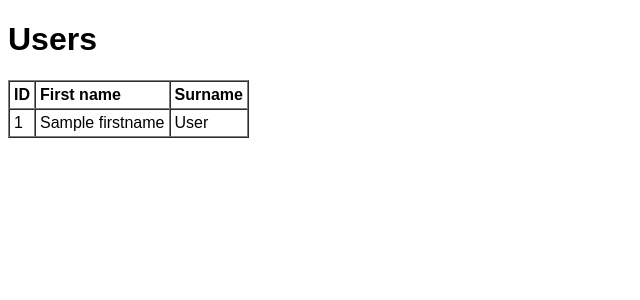
After one commit to artingo/FlaskBudgetBook, a Flask app: template templates/users/index.html in a window 1280 px wide. The commit adds this page. Shown: the top 300 px of the page, without its empty margins (0-640 px from the left). Run offline with Flask 3, Linux system fonts and the light colour scheme; the template is opened without the code that fills it: most values are stand-ins (such as "Sample title", 1, 10 or a date in 2020).

Commit message:
Added HTML page for users overview.

```diff
--- a/app.py
+++ b/app.py
@@ -1,17 +1,21 @@
-from flask import Flask
-from backend.db import mongo, init_db
+from flask import Flask, render_template, send_from_directory
+from backend.db import init_db
+from backend.users import DbUsers
+
 """
 This script handles DB connection and URL routes
 """
 app = Flask(__name__)
-init_db(app)
+mongo = init_db(app)
+
+dbUsers = DbUsers(mongo)
 @app.route('/')
 def root():
-    """
-    Reacts to the root URL, i.e. "/".
-    Currently, shows the succesfuls DB connection.
-    """
-    return f"DB connection: {mongo.db}"
+    # get all users from the database
+    users = dbUsers.read_all()
+
+    # show them in the HTML page
+    return render_template('users/index.html', users=users)
 
 if __name__ == '__main__':
     app.run()
--- a/static/css/global.css
+++ b/static/css/global.css
@@ -1,3 +1,7 @@
 * {
     font-family: sans-serif;
 }
+
+th {
+    text-align: left;
+}
--- /dev/null
+++ b/templates/users/index.html
@@ -0,0 +1,29 @@
+<!DOCTYPE html>
+<html lang="en">
+<head>
+    <meta charset="UTF-8">
+    <title>Users</title>
+    <link rel="icon" type="image/x-icon" href="/static/favicon.ico">
+    <link rel="stylesheet" href="/static/css/global.css">
+</head>
+<body>
+<h1>Users</h1>
+<table border cellpadding="4" cellspacing="0">
+<thead>
+    <th>ID</th>
+    <th>First name</th>
+    <th>Surname</th>
+</thead>
+
+<tbody>
+    {% for u in users %}
+        <tr>
+            <td>{{ u._id }}</td>
+            <td>{{ u.firstname }}</td>
+            <td>{{ u.surname }}</td>
+        </tr>
+    {% endfor %}
+</tbody>
+</table>
+</body>
+</html>
```
Also changed, not shown: templates/index.html (deleted, +0 -22 lines), README.md, 1 other file.
